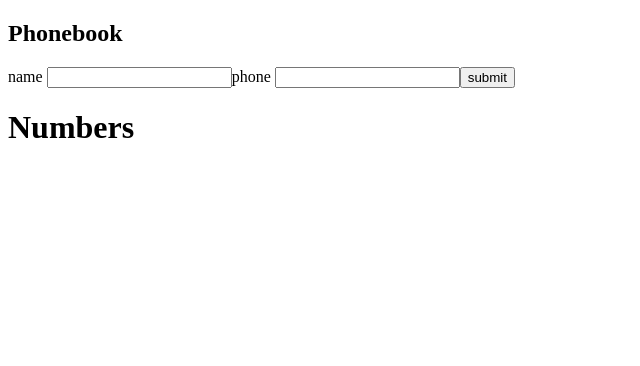
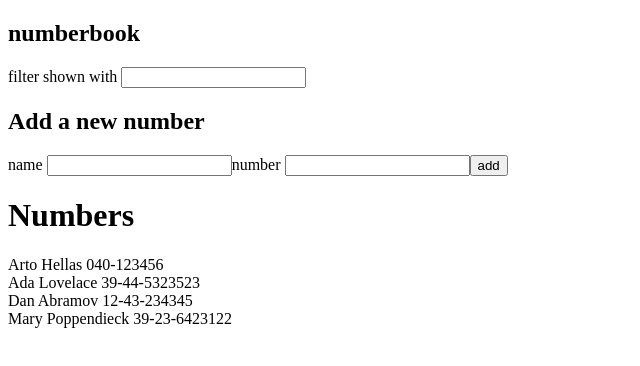
Before and after one commit to fairahman/fullStackOpen, a React (Create React App) app in the folder part2/phonebook/: page / in a window 1280 px wide. Shown: the top 366 px of the page, without its empty margins (0-640 px from the left). Built offline with nearby package versions, Linux system fonts and the light colour scheme.

Commit message:
step4: implemented filtering

```diff
--- a/part2/phonebook/src/App.js
+++ b/part2/phonebook/src/App.js
@@ -1,42 +1,82 @@
 import { useState } from "react";
+import Filter from "./components/Filter";
 const App = () => {
-  const [contacts, setContacts] = useState({});
-  const [name, setName] = useState('')
-  const [phone, setPhone] = useState('')
+  const [contacts, setContacts] = useState([
+    { name: 'Arto Hellas', number: '040-123456', id: 1 },
+    { name: 'Ada Lovelace', number: '39-44-5323523', id: 2 },
+    { name: 'Dan Abramov', number: '12-43-234345', id: 3 },
+    { name: 'Mary Poppendieck', number: '39-23-6423122', id: 4 }
+  ]);
+  const [name, setName] = useState('');
+  const [number, setNumber] = useState('');
+  const [filterVal, setFilterVal] = useState('');
 
   const handleNameChange = (event) => setName(event.target.value);
 
+  const handleNumberChange = (event) => setNumber(event.target.value);
 
-  const handlePhoneChange = (event) => setPhone(event.target.value);
+  const handleFiltering = function (event) {
+    // console.log()
+    const valueToFilter = event.target.value
+   setFilterVal(valueToFilter)
+
+  };
+
 
   const handleSubmit = (event) => {
-    if (name in contacts) {
-      event.preventDefault();
-      console.log(name);
-      setName('');
-      setPhone('');
-      alert(`${name} is already added to phonebook`);
-      return;
+    console.log("contacts", contacts);
+
+    event.preventDefault();
+    for (let contact of contacts) {
+      console.log("name", name);
+      console.log("contact", contact);
+      if (name === contact.name) {
+        alert(`${name} is already added to numberbook`);
+        return;
+      }
+
+      if (number === contact.number) {
+        console.log("number", number);
+        alert(`${number} is already added to numberbook`)
+        return;
+      }
     }
-    event.preventDefault();
-    setContacts({...contacts, [name]: phone});
+    // if (name in contacts) {
+    //   event.preventDefault();
+    //   console.log(name);
+    //   setName('');
+    //   setnumber('');
+    //   alert(`${name} is already added to numberbook`);
+    //   return;
+    // }
+    setContacts([...contacts, { name: name, number: number }]);
     setName('');
-    setPhone('');
+    setNumber('');
 
   }
   return (
     <>
-      <h2>Phonebook</h2>
+      <h2>numberbook</h2>
+      {'filter shown with'} <Filter filterVal={filterVal} handleFiltering={handleFiltering}/>
+      <h2>Add a new number</h2>
       <form onSubmit={handleSubmit}>
         name <input value={name} onChange={handleNameChange} />
-        phone <input value={phone} onChange={handlePhoneChange} />
+        number <input value={number} onChange={handleNumberChange} />
         <button>
-          submit
+          add
         </button>
       </form>
       <h1>Numbers</h1>
       <div>
-        {Object.entries(contacts).map(([key, value]) => <div key={key}>{key} {value}</div>)}
+        {filterVal ? contacts.filter(contact => {
+            for (let i = 0; i < filterVal.length; i++) {
+              if (filterVal[i].toLowerCase() !== contact.name[i].toLowerCase()) {
+                return false;
+              }
+            }
+            return true;
+          }).map(contact => (<div key={contact.name}>{contact.name} {contact.number}</div>)) :
+        contacts.map((contact) => <div key={contact.name}> {contact.name} {contact.number} </div>)}
       </div>
 
     </>
--- /dev/null
+++ b/part2/phonebook/src/components/Filter.js
@@ -0,0 +1,2 @@
+const Filter = ({handleFiltering, filterVal}) => <input value={filterVal} onChange={handleFiltering}/>
+export default Filter;
```
